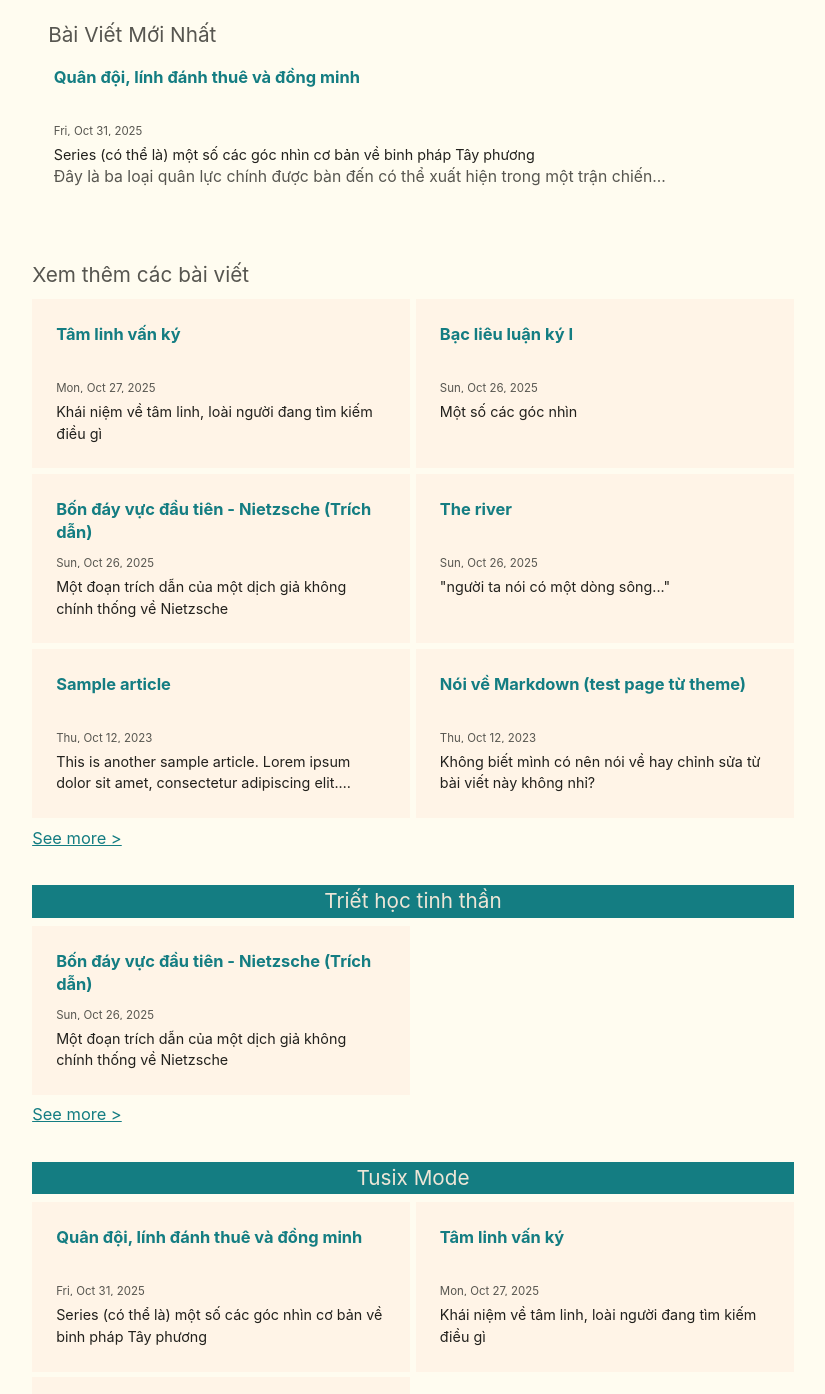
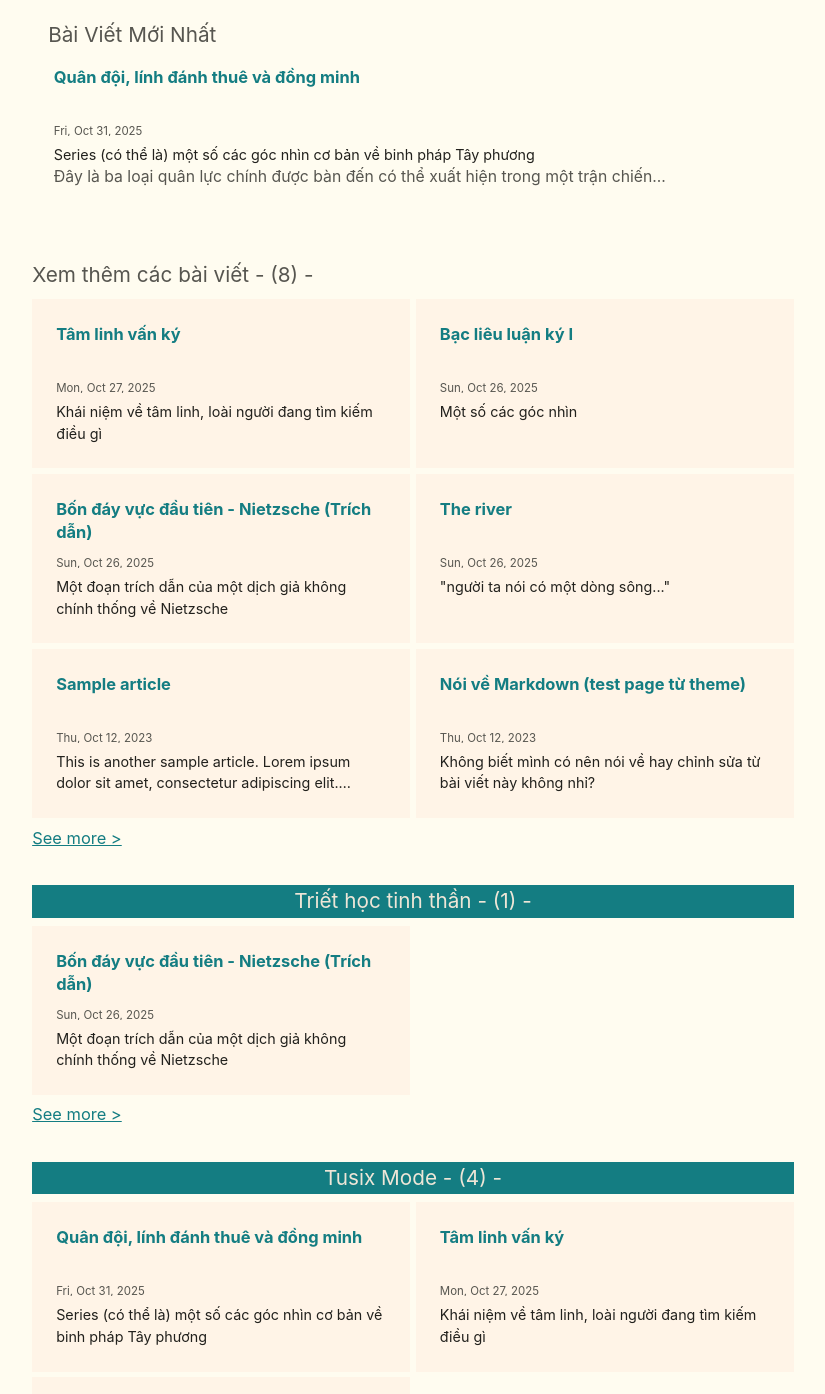
Before and after one commit to ShenRien/guyfindaway, an Eleventy site: page src/index.liquid in a window 1280 px wide. Shown: the part 229-1623 px from the top of the page, without its empty margins (227-1052 px from the left). Built offline with nearby package versions, Linux system fonts and the light colour scheme; Eleventy itself is replaced by a stand-in of ours; files that its build step writes are made by us from their sources; what eleventy-plugin-code-style-hooks would draw is missing.

Commit message:
Update index.liquid

```diff
--- a/src/index.liquid
+++ b/src/index.liquid
@@ -16,8 +16,8 @@ layout: layouts/default.liquid
   </section>
 
   <section>
-    <h2>Xem thêm các bài viết</h2>
-    <!-- <h3>Tất cả bài viết ({{collections.posts.length}})</h3> -->
+    <h2>Xem thêm các bài viết - ({{collections.posts.length}}) -</h2>
+    <!-- <h3>Tất cả bài viết - ({{collections.posts.length}}) -</h3> -->
     <div class="seemore">
     {% assign regular_posts = collections.posts %}
     {% assign posts = collections.posts %}
@@ -33,7 +33,7 @@ layout: layouts/default.liquid
     <!-- Posts từ Triết học tinh thần -->
     {% if collections.articles.length > 0 %}
     <div  class="topicMode">
-    <h2>Triết học tinh thần</h2>
+    <h2>Triết học tinh thần - ({{collections.articles.length}}) -</h2>
     </div>
     <div class="seemore">
     {% assign posts = collections.articles %}
@@ -48,7 +48,7 @@ layout: layouts/default.liquid
      <!-- Posts từ tusixmode -->
     {% if collections.tusixmode.length > 0 %}
     <div  class="topicMode">
-    <h2>Tusix Mode</h2>
+    <h2>Tusix Mode - ({{collections.tusixmode.length}}) -</h2>
     </div>
     <div class="seemore">
     {% assign posts = collections.tusixmode%}
```
